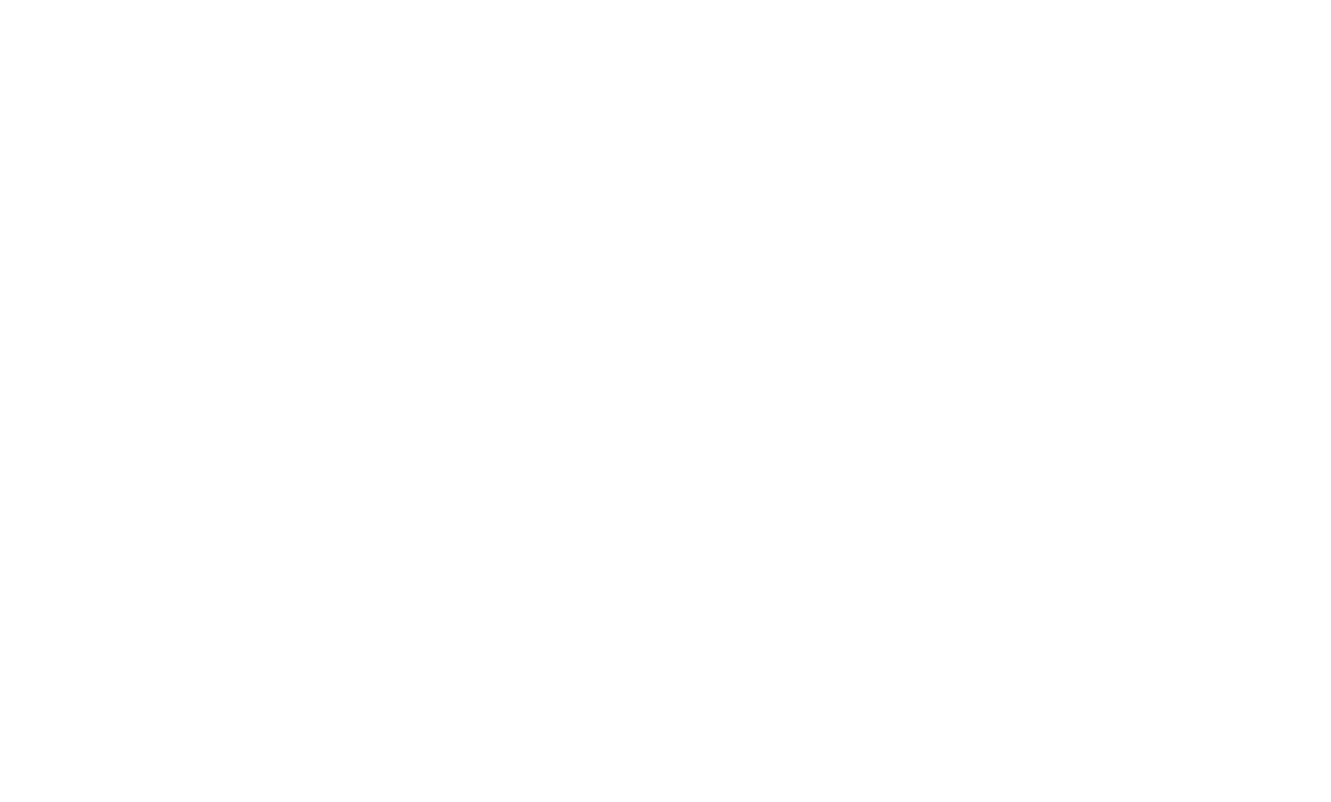
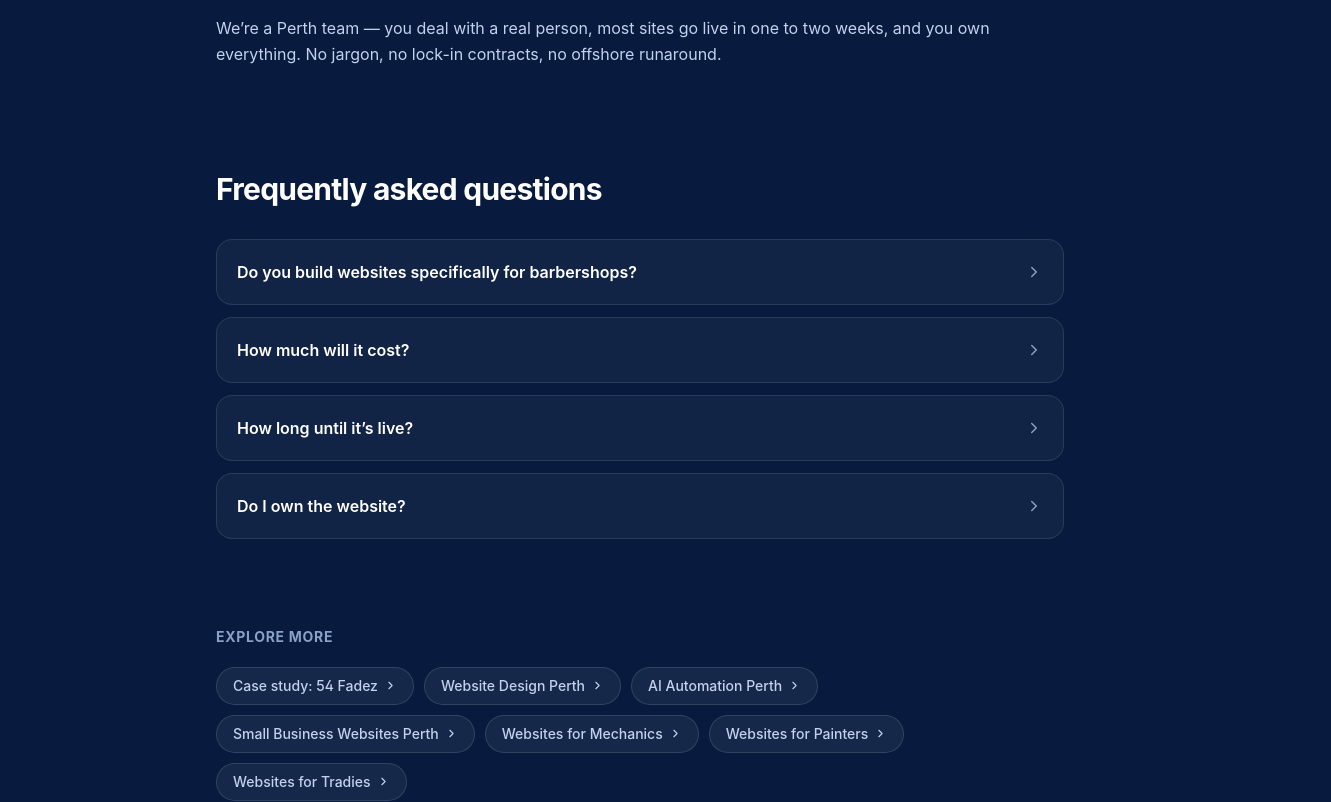
Before and after one commit to zachcolvillez-stack/bluepeek-website, a Next.js app: page /industries/websites-for-barbers in a window 1280 px wide. Before the commit this address had no page. Shown: the part 1112-1914 px from the top of the page, 1331 px wide, since content can reach past the window. Before the commit the page ends 800 px from the top, so only its background shows below. Built offline with nearby package versions, Linux system fonts and the light colour scheme.

Commit message:
auto-save: page.jsx

```diff
--- /dev/null
+++ b/app/industries/[slug]/page.jsx
@@ -0,0 +1,68 @@
+import { notFound } from 'next/navigation'
+import { INDUSTRIES, CASE_STUDIES, SITE, u } from '../../../lib/site'
+import { industryContent, relatedLinks } from '../../../lib/content'
+import { serviceSchema, faqSchema, breadcrumbSchema } from '../../../lib/schema'
+import LandingTemplate from '../../../components/site/LandingTemplate'
+import JsonLd from '../../../components/seo/JsonLd'
+
+export function generateStaticParams() {
+  return INDUSTRIES.map(i => ({ slug: i.slug }))
+}
+
+export async function generateMetadata({ params }) {
+  const { slug } = await params
+  const c = industryContent(slug)
+  if (!c) return {}
+  const path = u.industry(slug)
+  return {
+    title: c.metaTitle,
+    description: c.metaDescription,
+    alternates: { canonical: path },
+    openGraph: {
+      title: c.metaTitle,
+      description: c.metaDescription,
+      url: `${SITE.url}${path}`,
+      type: 'website',
+      images: [{ url: SITE.ogImage, width: 1200, height: 630, alt: c.h1 }],
+    },
+    twitter: { card: 'summary_large_image', title: c.metaTitle, description: c.metaDescription },
+  }
+}
+
+export default async function IndustryPage({ params }) {
+  const { slug } = await params
+  const c = industryContent(slug)
+  if (!c) notFound()
+
+  const meta = INDUSTRIES.find(i => i.slug === slug)
+  const path = u.industry(slug)
+  const breadcrumb = [
+    { name: 'Home', href: '/' },
+    { name: 'Industries', href: '/#work' },
+    { name: meta?.nav || c.h1, href: path },
+  ]
+
+  // Internal links — include matching case study if one exists
+  const related = relatedLinks({ excludeIndustry: slug })
+  if (c.example) {
+    const cs = CASE_STUDIES.find(x => x.slug === c.example)
+    if (cs) related.unshift({ label: `Case study: ${cs.title}`, href: u.work(cs.slug) })
+  }
+
+  return (
+    <>
+      <LandingTemplate
+        breadcrumb={breadcrumb}
+        eyebrow={c.eyebrow}
+        h1={c.h1}
+        lead={c.lead}
+        sections={c.sections}
+        faqs={c.faqs}
+        related={related}
+      />
+      <JsonLd data={serviceSchema({ name: meta?.title || c.h1, description: c.metaDescription, path, serviceType: 'Website design' })} />
+      <JsonLd data={faqSchema(c.faqs)} />
+      <JsonLd data={breadcrumbSchema(breadcrumb.map(b => ({ name: b.name, path: b.href })))} />
+    </>
+  )
+}
```
